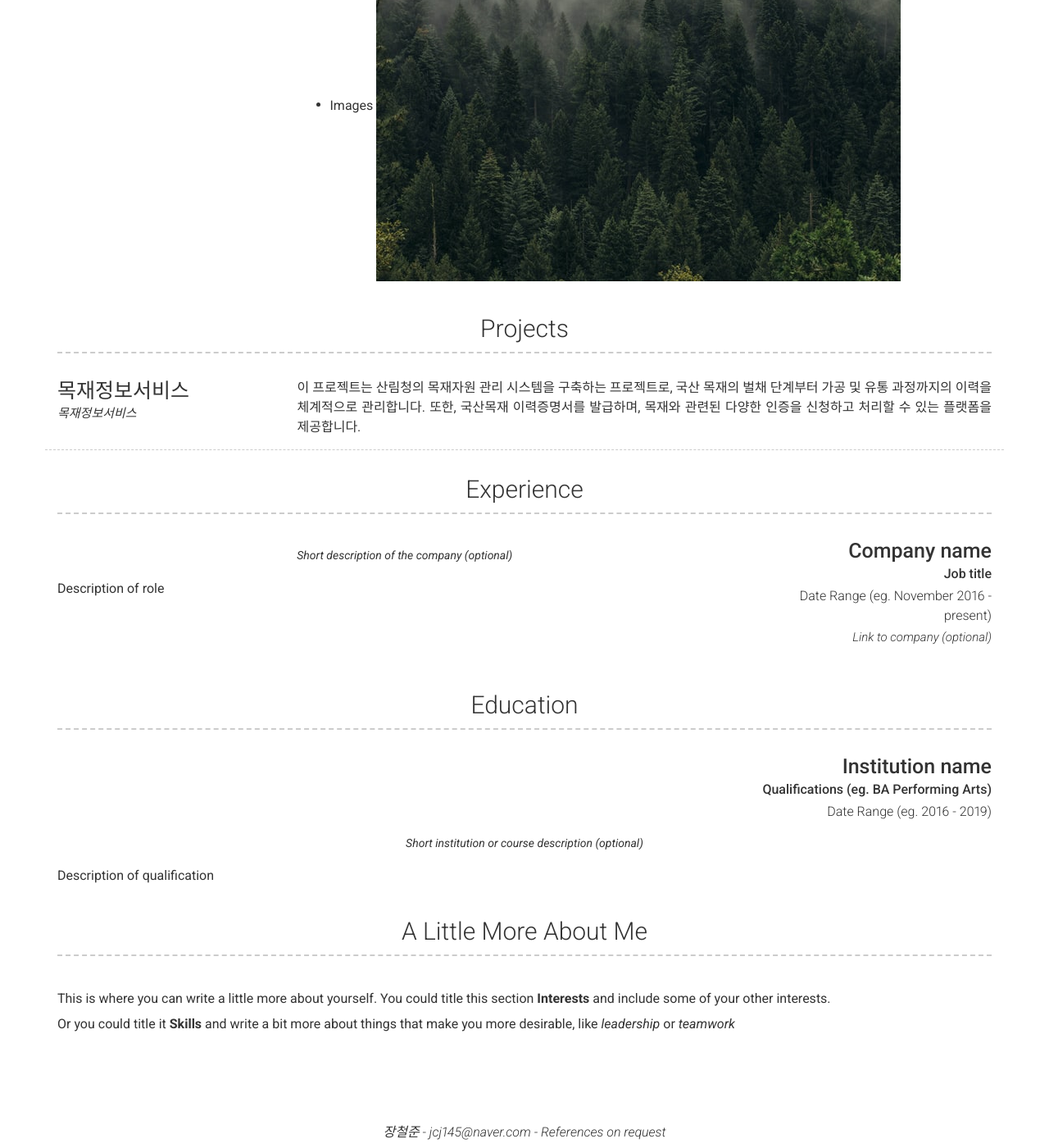
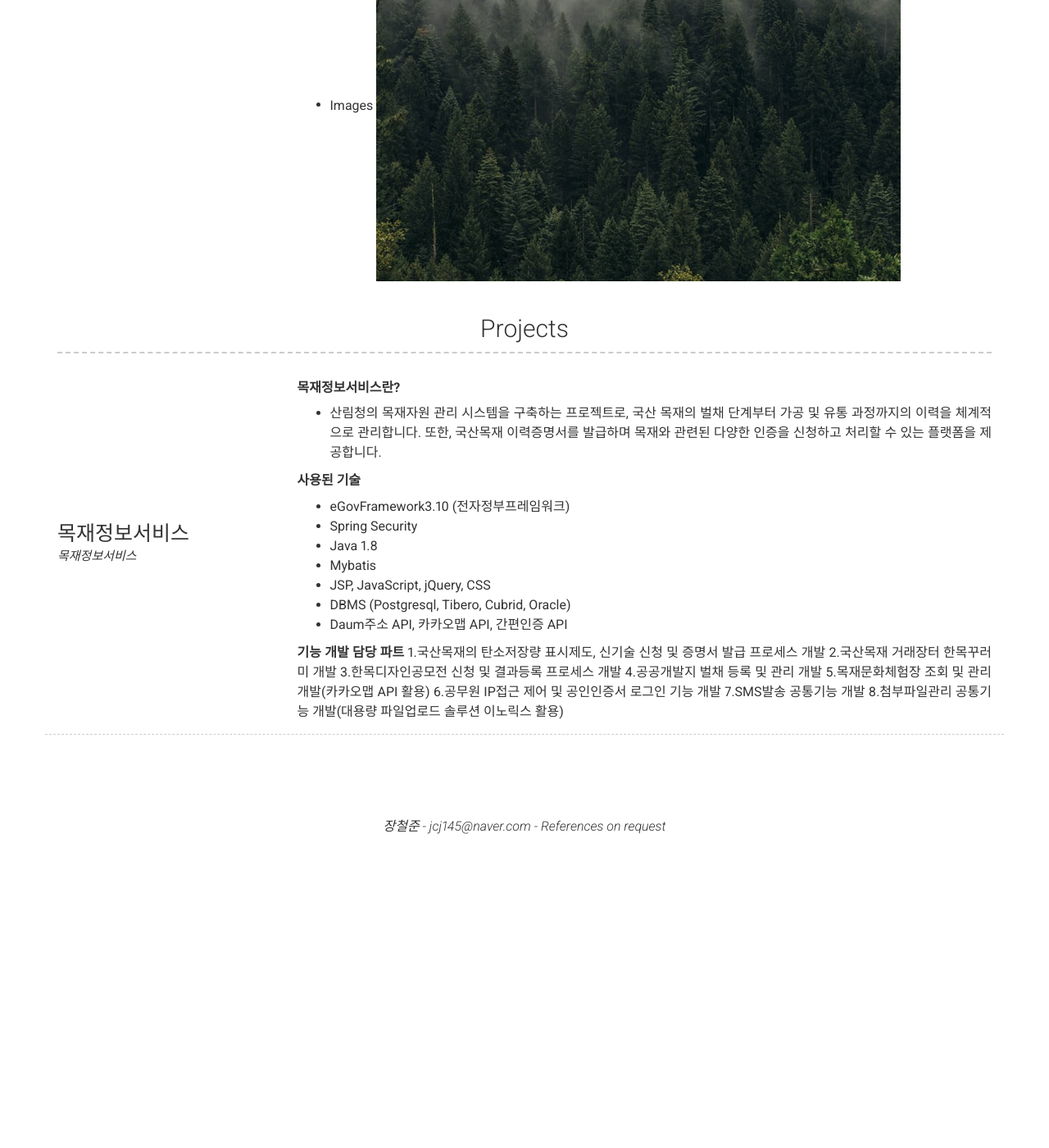
Before and after one commit to jcj145/jcj145.github.io, a Jekyll site: the page built from index.md, in a window 1280 px wide and 1400 px high, scrolled down 522 px. Shown: the whole window at 82% size. Built offline with Jekyll 4.4.1, drawn with Linux system fonts in a browser that asks for light colours; nearby versions of some CDN libraries; after the commit the page ends 1550 px from its top, so only the background shows below that.

Commit message:
Update _config.yml

```diff
--- a/_config.yml
+++ b/_config.yml
@@ -79,36 +79,57 @@ content:
 #        quote: >
 #          Short overview of the project (optional)
         description: | # this will include new lines to allow paragraphs
-            이 프로젝트는 산림청의 목재자원 관리 시스템을 구축하는 프로젝트로, 국산 목재의 벌채 단계부터 가공 및 유통 과정까지의 이력을 체계적으로 관리합니다. 또한, 국산목재 이력증명서를 발급하며, 목재와 관련된 다양한 인증을 신청하고 처리할 수 있는 플랫폼을 제공합니다.
-  - title: Experience
-    layout: list
-    content:
-      - layout: right
-        title: Company name
-        sub_title: Job title
-        caption: Date Range (eg. November 2016 - present)
-        link: Link to company (optional)
-        quote: >
-          Short description of the company (optional)
-        description: | # this will include new lines to allow paragraphs
-          Description of role
-  - title: Education
-    layout: list
-    content:
-      - layout: top-right
-        title: Institution name
-        sub_title: Qualifications (eg. BA Performing Arts)
-        caption: Date Range (eg. 2016 - 2019)
-        quote: >
-          Short institution or course description (optional)
-        description: | # this will include new lines to allow paragraphs
-          Description of qualification
-  - title: A Little More About Me
-    layout: text
-    content: | # this will include new lines to allow paragraphs
-      This is where you can write a little more about yourself. You could title this section **Interests** and include some of your other interests.
+            **목재정보서비스란?**
+            - 산림청의 목재자원 관리 시스템을 구축하는 프로젝트로, 국산 목재의 벌채 단계부터 가공 및 유통 과정까지의 이력을 체계적으로 관리합니다.
+              또한, 국산목재 이력증명서를 발급하며 목재와 관련된 다양한 인증을 신청하고 처리할 수 있는 플랫폼을 제공합니다.
 
-      Or you could title it **Skills** and write a bit more about things that make you more desirable, like *leadership* or *teamwork*
+            **사용된 기술**
+            - eGovFramework3.10 (전자정부프레임워크)
+            - Spring Security
+            - Java 1.8
+            - Mybatis
+            - JSP, JavaScript, jQuery, CSS
+            - DBMS (Postgresql, Tibero, Cubrid, Oracle)
+            - Daum주소 API, 카카오맵 API, 간편인증 API
+
+            **기능 개발 담당 파트**
+            1.국산목재의 탄소저장량 표시제도, 신기술 신청 및 증명서 발급 프로세스 개발
+            2.국산목재 거래장터 한목꾸러미 개발
+            3.한목디자인공모전 신청 및 결과등록 프로세스 개발
+            4.공공개발지 벌채 등록 및 관리 개발
+            5.목재문화체험장 조회 및 관리 개발(카카오맵 API 활용)
+            6.공무원 IP접근 제어 및 공인인증서 로그인 기능 개발
+            7.SMS발송 공통기능 개발
+            8.첨부파일관리 공통기능 개발(대용량 파일업로드 솔루션 이노릭스 활용)
+  #- title: Experience
+   # layout: list
+    #content:
+     # - layout: right
+      #  title: Company name
+       # sub_title: Job title
+        #caption: Date Range (eg. November 2016 - present)
+        #link: Link to company (optional)
+        #quote: >
+        #  Short description of the company (optional)
+       # description: | # this will include new lines to allow paragraphs
+         # Description of role
+  #- title: Education
+  #  layout: list
+  #  content:
+  #    - layout: top-right
+  #      title: Institution name
+  #      sub_title: Qualifications (eg. BA Performing Arts)
+  #      caption: Date Range (eg. 2016 - 2019)
+  #      quote: >
+  #        Short institution or course description (optional)
+  #      description: | # this will include new lines to allow paragraphs
+  #        Description of qualification
+  #- title: A Little More About Me
+  #  layout: text
+  #  content: | # this will include new lines to allow paragraphs
+  #    This is where you can write a little more about yourself. You could title this section **Interests** and include some of your other interests.
+#
+#      Or you could title it **Skills** and write a bit more about things that make you more desirable, like *leadership* or *teamwork*
 
 # Footer
 footer_show_references: true
```
